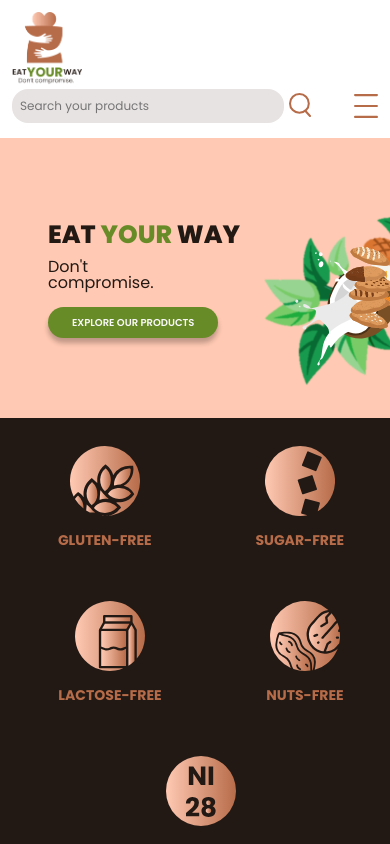
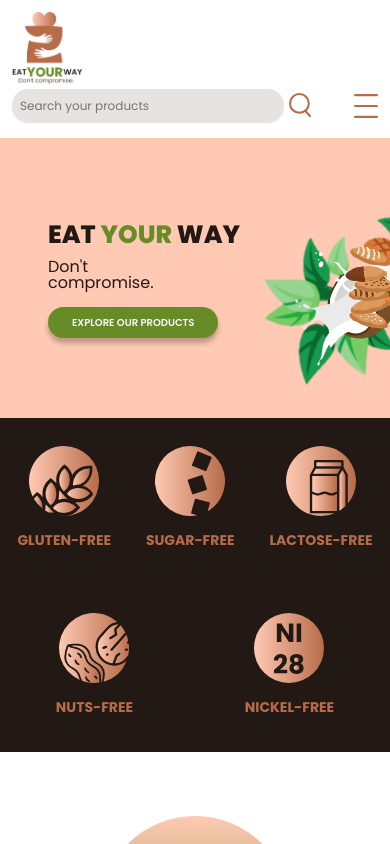
Before and after one commit to GiuseppeColucci95/project-work-team3, a React (Vite) app in the folder FRONTEND/: page / in a window 390 px wide. Shown: the top 844 px of the page. Built offline with nearby package versions, Linux system fonts and the light colour scheme; no server answers.

Commit message:
edit tags responsivity

```diff
--- a/FRONTEND/src/index.css
+++ b/FRONTEND/src/index.css
@@ -1038,7 +1038,7 @@ footer {
     font-size: 12px !important;
   }
   .allergens {
-    padding: 1.75rem 1rem 1rem 1.75rem !important;
+    padding: 1.75rem 1rem 1.75rem 1rem !important;
   }
   .food-allergens {
     width: 80px !important;
```
